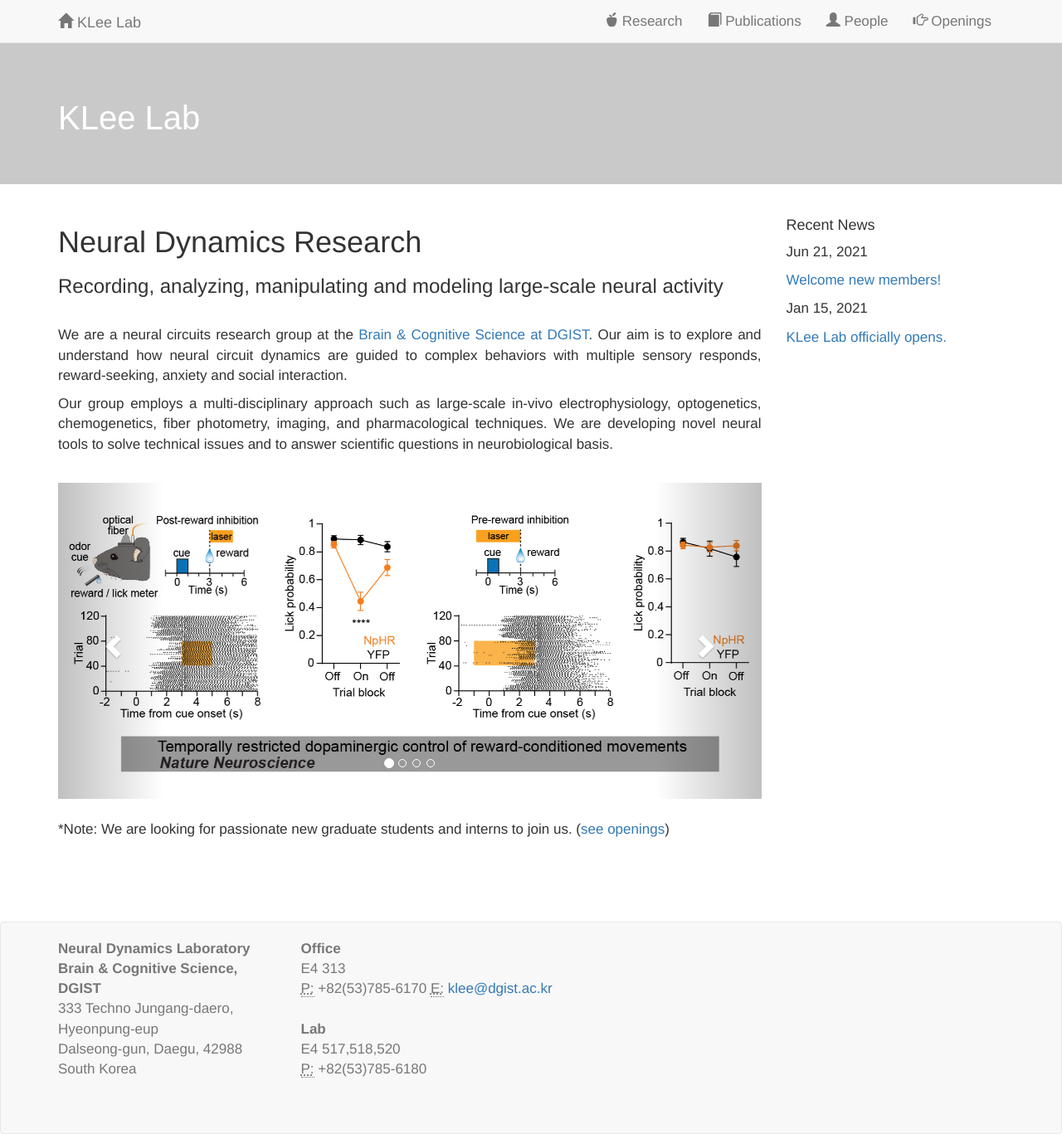
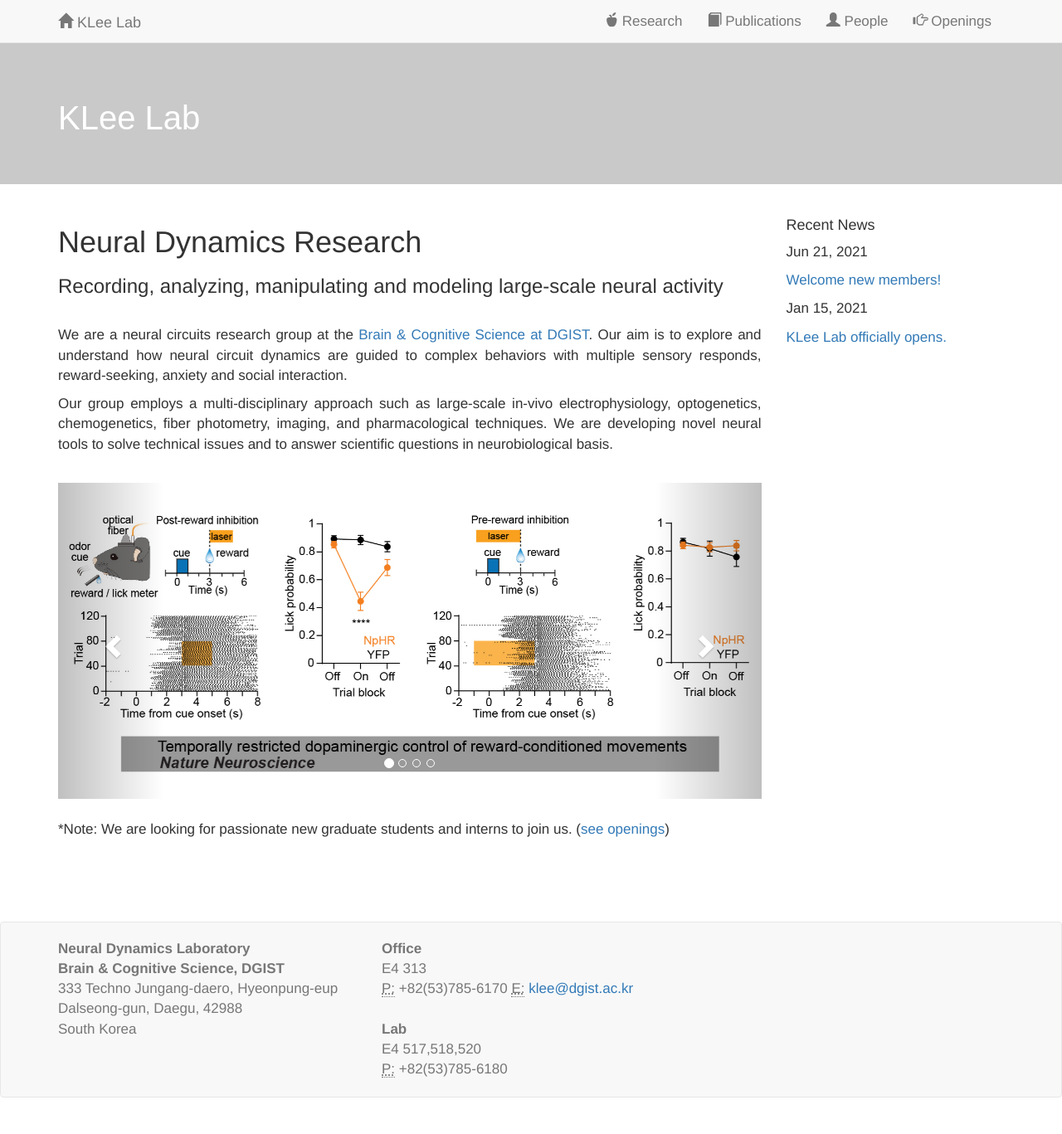
Before and after one commit to kleelab/kleelab.github.io, a Jekyll site: the page built from index.html, in a window 1280 px wide. Shown: the whole page at 83% size. Built offline with Jekyll 4.4.1, drawn with Linux system fonts in a browser that asks for light colours; nearby versions of some CDN libraries; a style sheet for code colours, icons or effects is not loaded; after the commit the page ends 1323 px from its top, so only the background shows below that.

Commit message:
Update footer.html

```diff
--- a/_includes/footer.html
+++ b/_includes/footer.html
@@ -4,7 +4,7 @@
 
         <div class="address">
             <div class="row">
-                <div class="col-md-3">
+                <div class="col-md-4">
                     <address>
                         <strong>Neural Dynamics Laboratory</strong><br>
                         <strong>Brain & Cognitive Science, DGIST</strong><br>
@@ -12,7 +12,7 @@
                         Dalseong-gun, Daegu, 42988<br />
                         South Korea<br /> <br>
                     </address>
-                 </col-md-3>
+                 </col-md-4>
                 </div>
                 <div class="col-md-4">
                     <strong>Office</strong><br>
```
